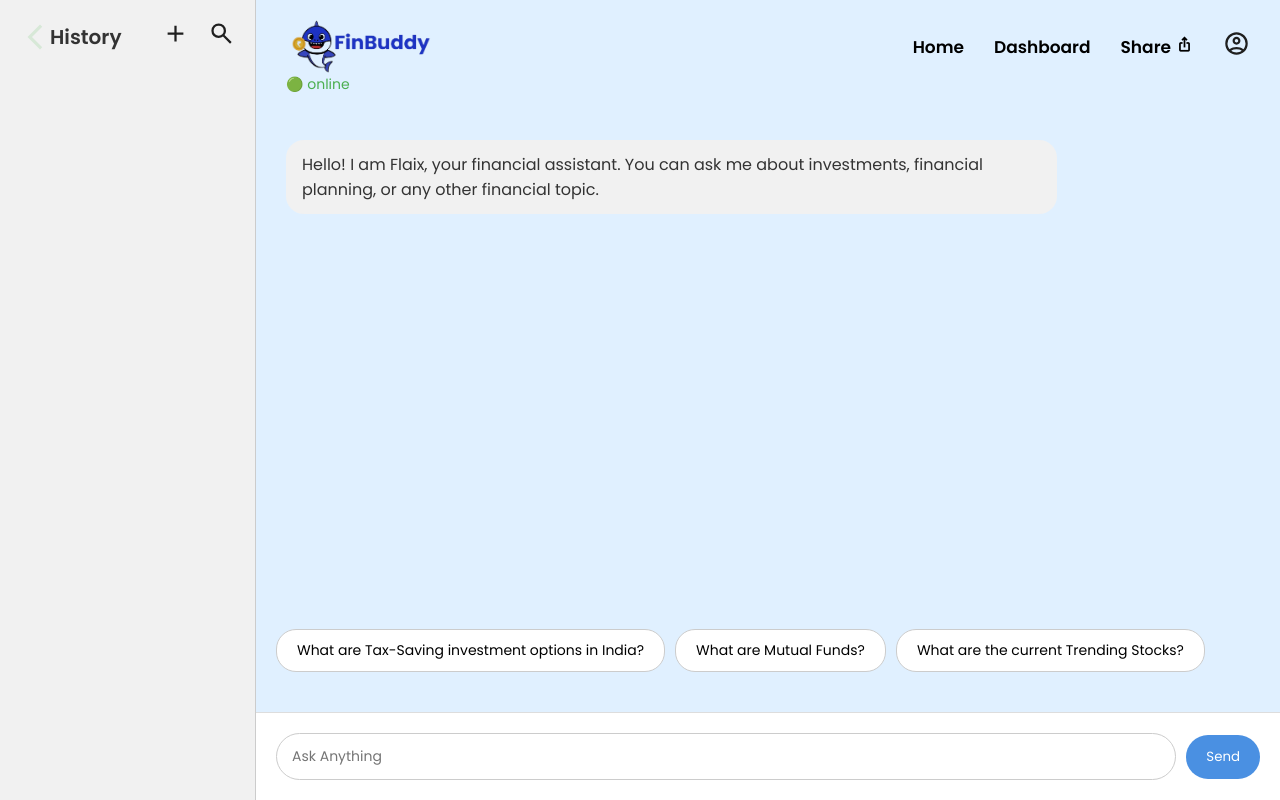
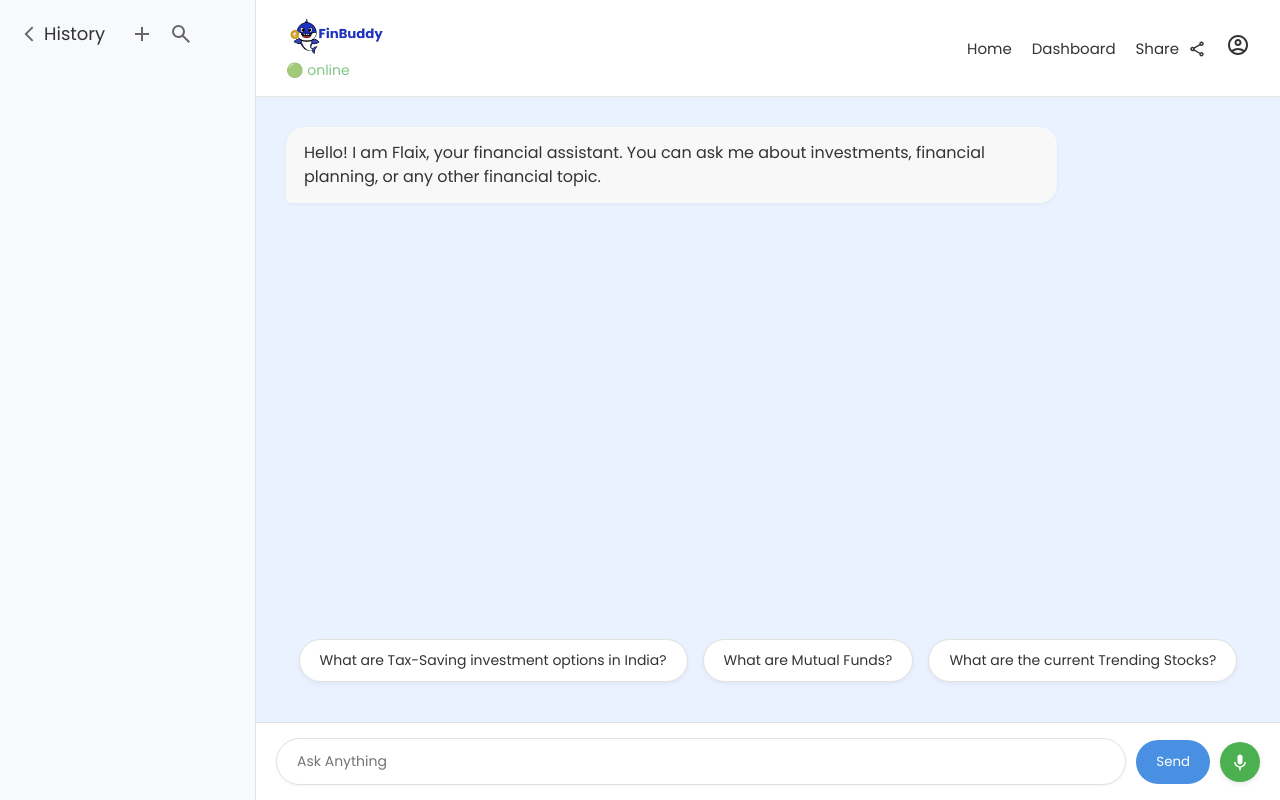
Before and after one commit to ombhojane/finbuddy, a Flask app: page /chatbot in a window 1280 px wide. Run offline with Flask 3, Linux system fonts and the light colour scheme; some libraries are stand-ins or nearby versions.

Commit message:
chatbot enhnaced

```diff
--- a/templates/chatbot.html
+++ b/templates/chatbot.html
@@ -27,32 +27,64 @@
 /* Sidebar styling */
 .sidebar {
     width: 20%;
-    background: #f1f1f1;
+    background: #f7f9fc;
     padding: 20px;
-    border-right: 1px solid #ccc;
+    border-right: 1px solid #e0e0e0;
     display: flex;
     flex-direction: column;
     justify-content: space-between;
+    transition: width 0.3s ease;
+}
+
+.sidebar.collapsed {
+    width: 60px;
+    overflow: hidden;
+}
+
+.sidebar.collapsed .sidebar-header .back-arrow span,
+.sidebar.collapsed #chat-history,
+.sidebar.collapsed .sidebar-header .icons {
+    display: none;
+}
+
+.sidebar.collapsed .back-arrow {
+    transform: rotate(180deg);
+    margin-left: 15px;
 }
 
 .sidebar-header {
     display: flex;
-    justify-content: space-between;
     align-items: center;
+    gap: 10px;
+    margin-bottom: 25px;
 }
 
-.back-btn {
-    background: none;
-    border: none;
+.sidebar-header span {
+    font-size: 18px;
+    font-weight: 500;
+    color: #333;
+}
+
+.back-arrow {
+    display: flex;
+    align-items: center;
     font-size: 16px;
-    color: #333;
+    color: #666;
+    font-weight: 500;
     cursor: pointer;
+    transition: transform 0.3s ease;
+}
+
+.back-arrow svg {
+    margin-right: 6px;
+    height: 18px;
+    width: 18px;
+    fill: #666;
+}
+
+.icons {
     display: flex;
-    flex-direction: row;
-    justify-content: center;
     align-items: center;
-    font-weight: 600;
-    font-size: 20px;
 }
 
 .icons svg {
@@ -64,101 +96,115 @@
 /* Main chat area */
 .main-chat {
     width: 80%;
-    background: #e0f0ff;
+    background: #eaf2ff;
     display: flex;
     flex-direction: column;
     justify-content: space-between;
+    transition: width 0.3s ease;
 }
 
+.main-chat.expanded {
+    width: calc(100% - 60px);
+}
+
+/* Header styling */
 .header {
     display: flex;
     justify-content: space-between;
-    align-items: start;
+    align-items: center;
     padding: 15px 30px;
+    border-bottom: 1px solid #e6e6e6;
+    background-color: #ffffff;
 }
 
-.header h1 {
-    font-size: 24px;
+/* Logo and online status */
+.logodiv {
+    display: flex;
+    flex-direction: column;
+    align-items: flex-start;
 }
 
-.fin {
-    color: #0066ff;
-    font-weight: bold;
-}
-
-.buddy {
-    color: #333;
-    font-weight: bold;
+.logodiv img {
+    height: 40px;
+    width: auto;
+    margin-bottom: 5px;
 }
 
 .status {
     font-size: 14px;
     color: #4CAF50;
+    opacity: 0.7;
 }
+
+/* Actions in header */
 .actions {
     display: flex;
     flex-direction: row;
-    justify-content: center;
     align-items: center;
-    margin-top: 15px;
+    gap: 20px;
 }
 
 .actions span {
-    margin-left: 15px;
-    font-size: 17px;
+    font-size: 15px;
     cursor: pointer;
-    font-weight: 600;
-    margin-right: 15px;
-}
-.actions span span {
-    margin-left: 5px;
+    font-weight: 500;
+    color: #333;
 }
 
-/* Chat area */
-.chat-area {
-    display: flex;
-    flex-direction: column;
-    flex: 1;
-    padding: 20px;
-    overflow-y: auto;
-}
-
+/* Chat suggestions styling */
 .chat-suggestions {
     display: flex;
-    gap: 10px;
+    justify-content: center;
+    gap: 15px;
     margin-bottom: 20px;
+    margin-top: auto;
+    position: absolute;
+    bottom: 20px;
+    left: 0;
+    right: 0;
 }
 
 .chat-suggestions button {
     background: #ffffff;
-    border: 1px solid #ccc;
+    border: 1px solid #e0e0e0;
     padding: 10px 20px;
     font-size: 14px;
-    border-radius: 20px;
+    border-radius: 25px;
     cursor: pointer;
     transition: 0.3s;
+    color: #333;
+    white-space: nowrap;
+    box-shadow: 0 2px 5px rgba(0,0,0,0.05);
 }
 
 .chat-suggestions button:hover {
-    background: #f0f0f0;
+    background: #f8f8f8;
+    box-shadow: 0 2px 8px rgba(0,0,0,0.1);
 }
 
+/* Input area styling */
 .input-area {
     display: flex;
     align-items: center;
     gap: 10px;
-    margin-top: auto;
-    padding: 20px;
+    padding: 15px 20px;
     background-color: #fff;
-    border-top: 1px solid #ddd;
+    border-top: 1px solid #e0e0e0;
 }
 
 .input-area input {
     flex: 1;
-    padding: 12px 15px;
-    border: 1px solid #ccc;
+    padding: 12px 20px;
+    border: 1px solid #e0e0e0;
     border-radius: 25px;
     font-size: 14px;
+    box-shadow: 0 1px 3px rgba(0,0,0,0.05);
+}
+
+.input-area input:focus {
+    outline: none;
+    border-color: #4a90e2;
+    box-shadow: 0 1px 5px rgba(74, 144, 226, 0.2);
 }
 
 .send-btn {
@@ -169,37 +215,33 @@
     border-radius: 25px;
     cursor: pointer;
     transition: 0.3s;
+    font-weight: 500;
 }
 
-.send-btn:hover {
-    background: #357abd;
-}
-
+/* Voice button styling */
 .voice-btn {
     background: #4CAF50;
     color: white;
     border: none;
-    padding: 12px;
+    width: 40px;
+    height: 40px;
     border-radius: 50%;
+    display: flex;
+    align-items: center;
+    justify-content: center;
     cursor: pointer;
     transition: 0.3s;
+    box-shadow: 0 2px 5px rgba(0, 0, 0, 0.1);
+}
+
+.voice-btn:hover {
+    background: #45a049;
+    box-shadow: 0 3px 7px rgba(0, 0, 0, 0.15);
 }
 
 .ios_share {
     font-size: 100px;
 }
-.logodiv {
-    display: flex;
-    flex-direction: column;
-    justify-content: center;
-    align-items: start;
-}
-
-.voice-btn:hover {
-    background: #45a049;
-}
-
-
 
 .dropdown {
      position: relative;
@@ -232,6 +274,17 @@
  }
 
 
+/* Chat area */
+.chat-area {
+    display: flex;
+    flex-direction: column;
+    flex: 1;
+    padding: 20px;
+    padding-bottom: 80px; /* Add more padding at the bottom */
+    overflow-y: auto;
+    position: relative;
+}
+
 /* Messages styling */
 .messages-container {
     display: flex;
@@ -240,25 +293,30 @@
     overflow-y: auto;
     flex: 1;
     padding: 10px;
+    margin-bottom: 100px;
 }
 
 .message {
-    padding: 12px 16px;
+    padding: 14px 18px;
     border-radius: 18px;
     max-width: 80%;
     word-wrap: break-word;
+    box-shadow: 0 1px 4px rgba(0, 0, 0, 0.05);
+    line-height: 1.5;
 }
 
 .user-message {
     align-self: flex-end;
     background-color: #4a90e2;
     color: white;
+    border-bottom-right-radius: 5px;
 }
 
 .bot-message {
     align-self: flex-start;
-    background-color: #f1f1f1;
+    background-color: #f8f8f8;
     color: #333;
+    border-bottom-left-radius: 5px;
 }
 
 /* Style for markdown content in bot messages */
@@ -393,17 +451,60 @@
 .dropdown-menu a:hover {
     background-color: #f1f1f1;
 }
+
+/* Sidebar icon styling */
+.menu-icon {
+    cursor: pointer;
+    display: flex;
+    align-items: center;
+    justify-content: center;
+    margin-right: 15px;
+    height: 30px;
+    width: 30px;
+    border-radius: 4px;
+    transition: background-color 0.2s;
+}
+
+.menu-icon:hover {
+    background-color: #e6e6e6;
+}
+
+/* History items styling */
+.history-item {
+    padding: 10px 15px;
+    margin-bottom: 10px;
+    border-radius: 8px;
+    cursor: pointer;
+    transition: 0.2s;
+    font-size: 14px;
+    color: #555;
+    border-left: 3px solid transparent;
+}
+
+.history-item:hover {
+    background-color: #f0f0f0;
+    border-left-color: #4a90e2;
+}
     </style>
 </head>
 <body>
     <div class="chat-container">
 
-        <div class="sidebar">
+        <div class="sidebar" id="sidebar">
             <div class="sidebar-header">
-                <button class="back-btn"><svg xmlns="http://www.w3.org/2000/svg" height="30px" viewBox="0 -960 960 960" width="30px" fill="#1fac1f1f"><path d="M640-80 240-480l400-400 71 71-329 329 329 329-71 71Z"/></svg>History</button>
+                <div class="back-arrow" id="menu-toggle">
+                    <svg xmlns="http://www.w3.org/2000/svg" height="18px" viewBox="0 -960 960 960" width="18px">
+                        <path d="M640-80 240-480l400-400 71 71-329 329 329 329-71 71Z"/>
+                    </svg>
+                    <span>History</span>
+                </div>
                 <div class="icons">
-                    <svg xmlns="http://www.w3.org/2000/svg" height="27px" viewBox="0 -960 960 960" width="27px" fill="#1f1f1f"><path d="M440-440H200v-80h240v-240h80v240h240v80H520v240h-80v-240Z"/></svg>
-                    <svg xmlns="http://www.w3.org/2000/svg" height="27px" viewBox="0 -960 960 960" width="27px" fill="#1f1f1f"><path d="M784-120 532-372q-30 24-69 38t-83 14q-109 0-184.5-75.5T120-580q0-109 75.5-184.5T380-840q109 0 184.5 75.5T640-580q0 44-14 83t-38 69l252 252-56 56ZM380-400q75 0 127.5-52.5T560-580q0-75-52.5-127.5T380-760q-75 0-127.5 52.5T200-580q0 75 52.5 127.5T380-400Z"/></svg>
+                    <svg xmlns="http://www.w3.org/2000/svg" height="24px" viewBox="0 -960 960 960" width="24px" fill="#666">
+                        <path d="M440-440H200v-80h240v-240h80v240h240v80H520v240h-80v-240Z"/>
+                    </svg>
+                    <svg xmlns="http://www.w3.org/2000/svg" height="24px" viewBox="0 -960 960 960" width="24px" fill="#666" style="margin-left: 15px;">
+                        <path d="M784-120 532-372q-30 24-69 38t-83 14q-109 0-184.5-75.5T120-580q0-109 75.5-184.5T380-840q109 0 184.5 75.5T640-580q0 44-14 83t-38 69l252 252-56 56ZM380-400q75 0 127.5-52.5T560-580q0-75-52.5-127.5T380-760q-75 0-127.5 52.5T200-580q0 75 52.5 127.5T380-400Z"/>
+                    </svg>
                 </div>
             </div>
             <div id="chat-history">
@@ -417,17 +518,20 @@
             <!-- Header -->
             <div class="header">
                 <div class="logodiv">
-                    <img src="../static/finallogo.png" alt="" style="width: 150px">
+                    <img src="../static/finallogo.png" alt="FinBuddy Logo">
                     <span class="status">🟢 online</span>
                 </div>
                 <div class="actions">
                     <span>Home</span>
                     <span>Dashboard</span>
-                    <span>Share<span class="material-symbols-outlined">
-                        ios_share
-                        </span></span>
+                    <span>Share
+                        <svg xmlns="http://www.w3.org/2000/svg" height="18px" viewBox="0 0 24 24" width="18px" fill="currentColor" style="vertical-align: middle; margin-left: 5px;">
+                            <path d="M0 0h24v24H0V0z" fill="none"/>
+                            <path d="M18 16.08c-.76 0-1.44.3-1.96.77L8.91 12.7c.05-.23.09-.46.09-.7s-.04-.47-.09-.7l7.05-4.11c.54.5 1.25.81 2.04.81 1.66 0 3-1.34 3-3s-1.34-3-3-3-3 1.34-3 3c0 .24.04.47.09.7L8.04 9.81C7.5 9.31 6.79 9 6 9c-1.66 0-3 1.34-3 3s1.34 3 3 3c.79 0 1.5-.31 2.04-.81l7.12 4.16c-.05.21-.08.43-.08.65 0 1.61 1.31 2.92 2.92 2.92s2.92-1.31 2.92-2.92c0-1.61-1.31-2.92-2.92-2.92zM18 4c.55 0 1 .45 1 1s-.45 1-1 1-1-.45-1-1 .45-1 1-1zM6 13c-.55 0-1-.45-1-1s.45-1 1-1 1 .45 1 1-.45 1-1 1zm12 7.02c-.55 0-1-.45-1-1s.45-1 1-1 1 .45 1 1-.45 1-1 1z"/>
+                        </svg>
+                    </span>
                     <div class="dropdown">
-                         <svg class="userLogo" xmlns="http://www.w3.org/2000/svg" height="27px" viewBox="0 -960 960 960" width="27px" fill="#1f1f1f" onclick="toggleDropdown()">
+                        <svg class="userLogo" xmlns="http://www.w3.org/2000/svg" height="24px" viewBox="0 -960 960 960" width="24px" fill="#333" onclick="toggleDropdown()">
                             <path d="M234-276q51-39 114-61.5T480-360q69 0 132 22.5T726-276q35-41 54.5-93T800-480q0-133-93.5-226.5T480-800q-133 0-226.5 93.5T160-480q0 59 19.5 111t54.5 93Zm246-164q-59 0-99.5-40.5T340-580q0-59 40.5-99.5T480-720q59 0 99.5 40.5T620-580q0 59-40.5 99.5T480-440Zm0 360q-83 0-156-31.5T197-197q-54-54-85.5-127T80-480q0-83 31.5-156T197-763q54-54 127-85.5T480-880q83 0 156 31.5T763-763q54 54 85.5 127T880-480q0 83-31.5 156T763-197q-54 54-127 85.5T480-80Zm0-80q53 0 100-15.5t86-44.5q-39-29-86-44.5T480-280q-53 0-100 15.5T294-220q39 29 86 44.5T480-160Zm0-360q26 0 43-17t17-43q0-26-17-43t-43-17q-26 0-43 17t-17 43q0 26 17 43t43 17Zm0-60Zm0 360Z"/>
                         </svg>
                         <div id="dropdownMenu" class="dropdown-menu">
@@ -458,6 +562,12 @@
             <div class="input-area">
                 <input type="text" id="user-input" placeholder="Ask Anything">
                 <button class="send-btn" id="send-btn">Send</button>
+                <button class="voice-btn" title="Voice input">
+                    <svg xmlns="http://www.w3.org/2000/svg" height="20px" viewBox="0 0 24 24" width="20px" fill="#fff">
+                        <path d="M0 0h24v24H0z" fill="none"/>
+                        <path d="M12 15c1.66 0 2.99-1.34 2.99-3L15 6c0-1.66-1.34-3-3-3S9 4.34 9 6v6c0 1.66 1.34 3 3 3zm5.3-3c0 3-2.54 5.1-5.3 5.1S6.7 15 6.7 12H5c0 3.42 2.72 6.23 6 6.72V22h2v-3.28c3.28-.48 6-3.3 6-6.72h-1.7z"/>
+                    </svg>
+                </button>
             </div>
         </div>
     </div>
@@ -482,6 +592,15 @@
             const messagesContainer = document.getElementById('messages-container');
             const chatArea = document.getElementById('chat-area');
             const chatHistory = document.getElementById('chat-history');
+            const sidebar = document.getElementById('sidebar');
+            const mainChat = document.querySelector('.main-chat');
+            const menuToggle = document.getElementById('menu-toggle');
+
+            // Initialize sidebar toggle functionality
+            menuToggle.addEventListener('click', function() {
+                sidebar.classList.toggle('collapsed');
+                mainChat.classList.toggle('expanded');
+            });
 
             // Configure Marked.js options
             marked.setOptions({
@@ -510,7 +629,17 @@
                 const history = JSON.parse(localStorage.getItem('chatHistory') || '[]');
                 chatHistory.innerHTML = '';
 
-                history.forEach(item => {
+                // Define starter prompts to exclude
+                const starterPrompts = [
+                    "What are Tax-Saving investment options in India?",
+                    "What are Mutual Funds?",
+                    "What are the current Trending Stocks?"
+                ];
+
+                // Filter out starter prompts from history
+                const filteredHistory = history.filter(item => !starterPrompts.includes(item.query));
+
+                filteredHistory.forEach(item => {
                     const historyItem = document.createElement('div');
                     historyItem.className = 'history-item';
                     historyItem.textContent = item.query;
```
Lines whose indentation alone changed are shown as unchanged.
